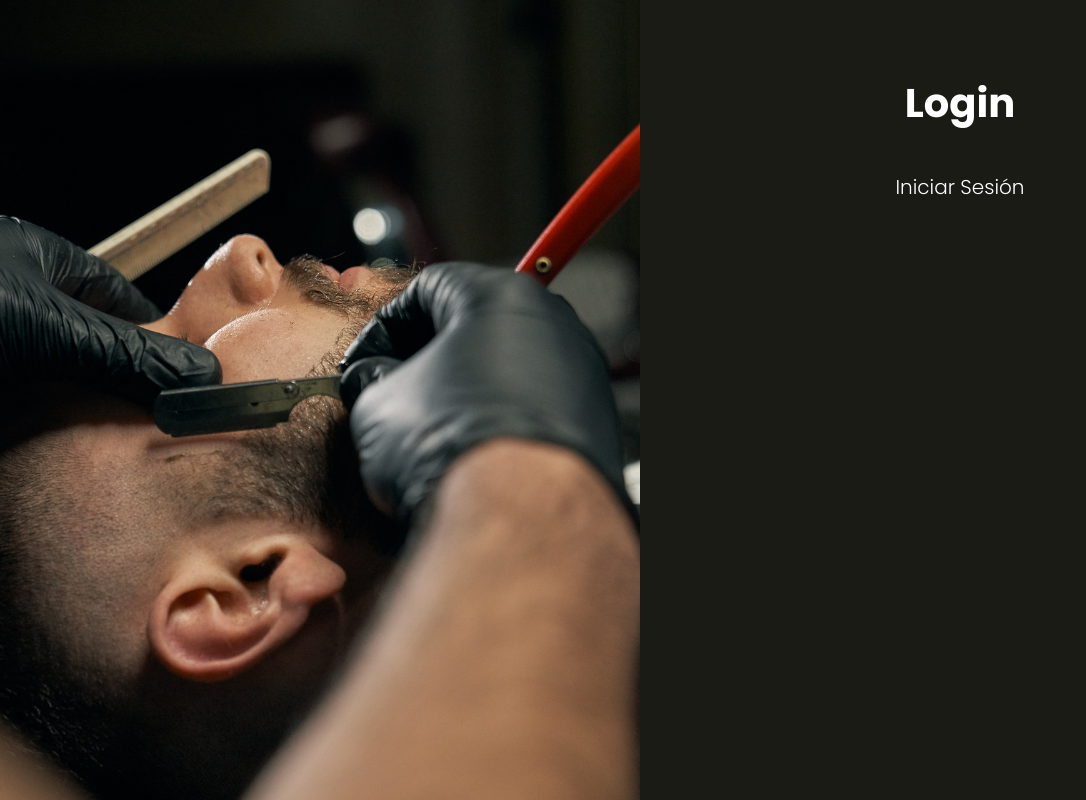
After one commit to IanMercadal/AppSalon_PHP_MVC_JS_SASS, a PHP site: template views/auth/login.php in a window 1280 px wide. The commit adds this page. Shown: the whole page, without its empty margins (0-1086 px from the left). Run offline with PHP 8.4, Linux system fonts and the light colour scheme; the template is opened without the code that fills it, so the values that code supplies are empty.

Commit message:
feat: :art: Añadiendo vistas y dando estilos
Creando la vista index y creando estilos sencillos

```diff
--- a/controllers/LoginController.php
+++ b/controllers/LoginController.php
@@ -2,9 +2,11 @@
 
 namespace Controllers;
 
+use MVC\Router;
+
 class LoginController {
-    public static function login() {
-        echo "Desde Login";
+    public static function login(Router $router) {
+        $router->render('auth/login');
     }
 
     public static function logout() {
--- a/src/scss/app.scss
+++ b/src/scss/app.scss
@@ -1 +1,2 @@
 @use 'base';
+@use 'layout';
--- a/src/scss/base/_tipografia.scss
+++ b/src/scss/base/_tipografia.scss
@@ -22,3 +22,12 @@ p {
     color: v.$blanco;
     font-size: 2rem;
 }
+
+.nombre-pagina {
+    text-align: center;
+    margin: 5rem 0;
+    font-weight: v.$bold;
+}
+.descripcion-pagina {
+    text-align: center;
+}
--- /dev/null
+++ b/src/scss/layout/_UI.scss
@@ -0,0 +1,26 @@
+@use '../base/_variables.scss' as v;
+@use '../base/_mixins.scss' as m;
+
+.contenedor-app {
+    @include m.tablet {
+        display: grid;
+        grid-template-columns: repeat(2,1fr);
+        min-height: 100vh;
+    }
+
+    .imagen {
+        height: 20rem;
+        background-image: url('../img/1.jpg');
+        background-size: cover;
+        background-position: center center;
+        @include m.tablet {
+            height: auto;
+        }
+    }
+
+    .app {
+        width: 95%;
+        margin: 0 auto;
+        padding: 3rem 0;
+    }
+}
--- /dev/null
+++ b/src/scss/layout/_index.scss
@@ -0,0 +1 @@
+@forward 'UI';
--- /dev/null
+++ b/views/auth/login.php
@@ -0,0 +1,2 @@
+<h1 class="nombre-pagina">Login</h1>
+<p class="descripcion-pagina">Iniciar Sesión</p>
--- a/views/layout.php
+++ b/views/layout.php
@@ -9,7 +9,15 @@
 </head>
 <body>
 
-    <?php echo $contenido; ?>
+    <div class="contenedor-app">
+        <div class="imagen"></div>
+
+        <div class="app">
+            <?php echo $contenido; ?>
+        </div>
+
+    </div>
+
 
 </body>
 </html>
```
Also changed, not shown: public/build/css/app.css, src/img/1.jpg (added), 2 other files.
